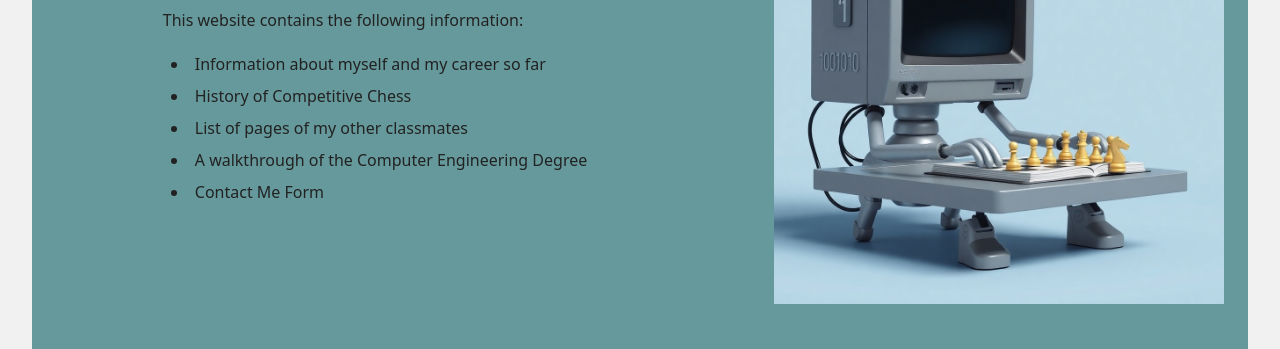
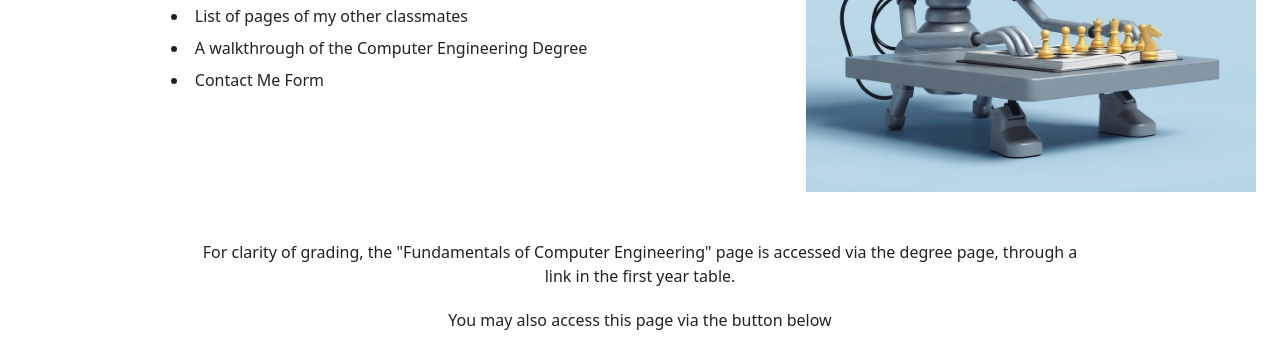
Before and after one commit to rockstonezap/web_application_repository, a website: page index.html in a window 1280 px wide. Shown: the part 338-687 px from the top of the page. Drawn offline with Linux system fonts and the light colour scheme.

Commit message:
testing new styling for index page

```diff
--- a/index.html
+++ b/index.html
@@ -17,7 +17,7 @@
         <link rel="stylesheet" type="text/css" href="css/output.css">
     </head>
 
-    <body class="bg-cursor sm:px-8 max-w-7xl mx-auto">
+    <body class="bg-cursor max-w-7xl mx-auto">
         <header class="bg-cyan">
             <nav class="text-cursor mx-auto flex container items-center justify-between py-6">
                 <p class="text-md sm:text-2xl font-bold">Practical II Web Application</p>
@@ -33,8 +33,8 @@
             </nav>
         </header>
 
-        <main class="text-terminal my-8">
-            <section class="container flex flex-col justify-center bg-moonstone rounded-xl mx-auto gap-y-12 px-6 py-8 sm:py-20 lg:px-0">
+        <main class="text-terminal">
+            <section class="container flex flex-col justify-center bg-white rounded-xl mx-auto gap-y-12 px-6 lg:px-0">
                 <div class="flex flex-col items-center justify-center lg:flex-row gap-y-2 gap-x-20 md:px-6">
                     <div class="prose max-w-md order-last lg:order-first">
                         <h1 class="text-3xl font-bold">Contents</h1>
--- a/tailwind.config.js
+++ b/tailwind.config.js
@@ -18,6 +18,7 @@ module.exports = {
         transparent: "transparent",
         current: "currentColor",
         inherit: "inherit",
+        white: "#fff",
         cursor: "#f1f1f1",
         terminal: "#222222",
         cyan: "#0b3954",
```
Also changed, not shown: css/output.css.
